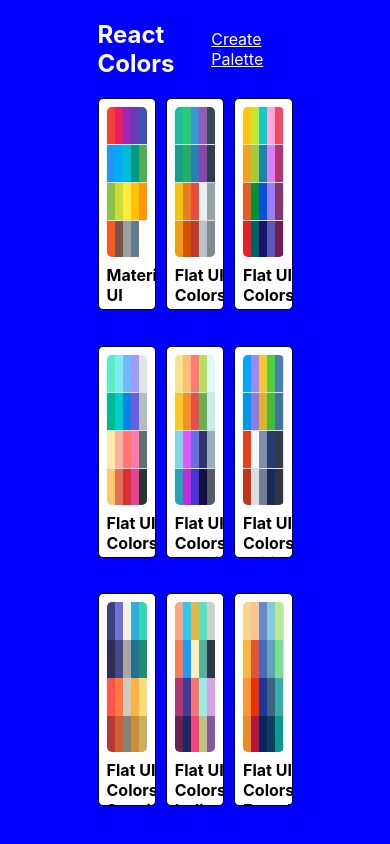
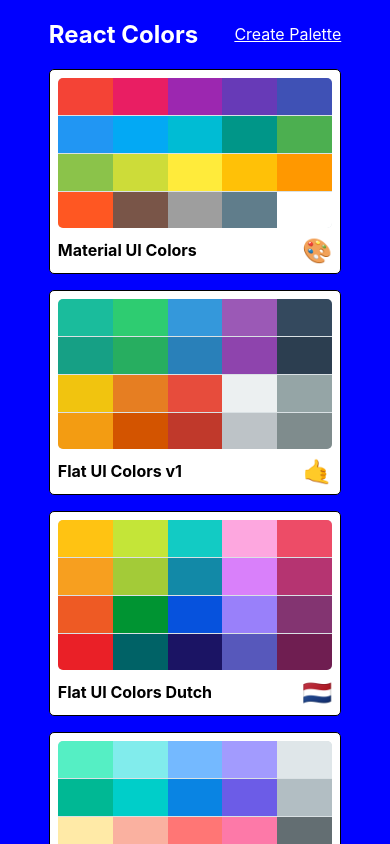
Before and after one commit to HVz11/Colour-App, a React (Create React App) app: page / in a window 390 px wide. Shown: the top 844 px of the page. Built offline with nearby package versions, Linux system fonts and the light colour scheme.

Commit message:
PalettList responsive

```diff
--- a/src/styles/PaletteListStyles.js
+++ b/src/styles/PaletteListStyles.js
@@ -1,4 +1,5 @@
 /* eslint import/no-anonymous-default-export: [2, {"allowObject": true}] */
+import sizes from "./sizes";
 export default {
   root: {
     backgroundColor: "blue",
@@ -13,6 +14,12 @@
     alignItems: "flex-start",
     flexDirection: "column",
     flexWrap: "wrap",
+    [sizes.down("xl")]: {
+      width: "80%",
+    },
+    [sizes.down("xs")]: {
+      width: "75%",
+    },
   },
   nav: {
     display: "flex",
@@ -29,6 +36,13 @@
     width: "100%",
     display: "grid",
     gridTemplateColumns: "repeat(3, 30%)",
-    gridGap: "5%",
+    gridGap: "2.5rem",
+    [sizes.down("md")]: {
+      gridTemplateColumns: "repeat(2, 50%)",
+    },
+    [sizes.down("xs")]: {
+      gridTemplateColumns: "repeat(1, 100%)",
+      gridGap: "1rem",
+    },
   },
 };
--- a/src/styles/sizes.js
+++ b/src/styles/sizes.js
@@ -7,6 +7,7 @@
       sm: "767.98px",
       md: "991.98px",
       lg: "1199.98px",
+      xl: "1600px",
     };
     return `@media (max-width: ${sizes[size]})`;
   },
```
